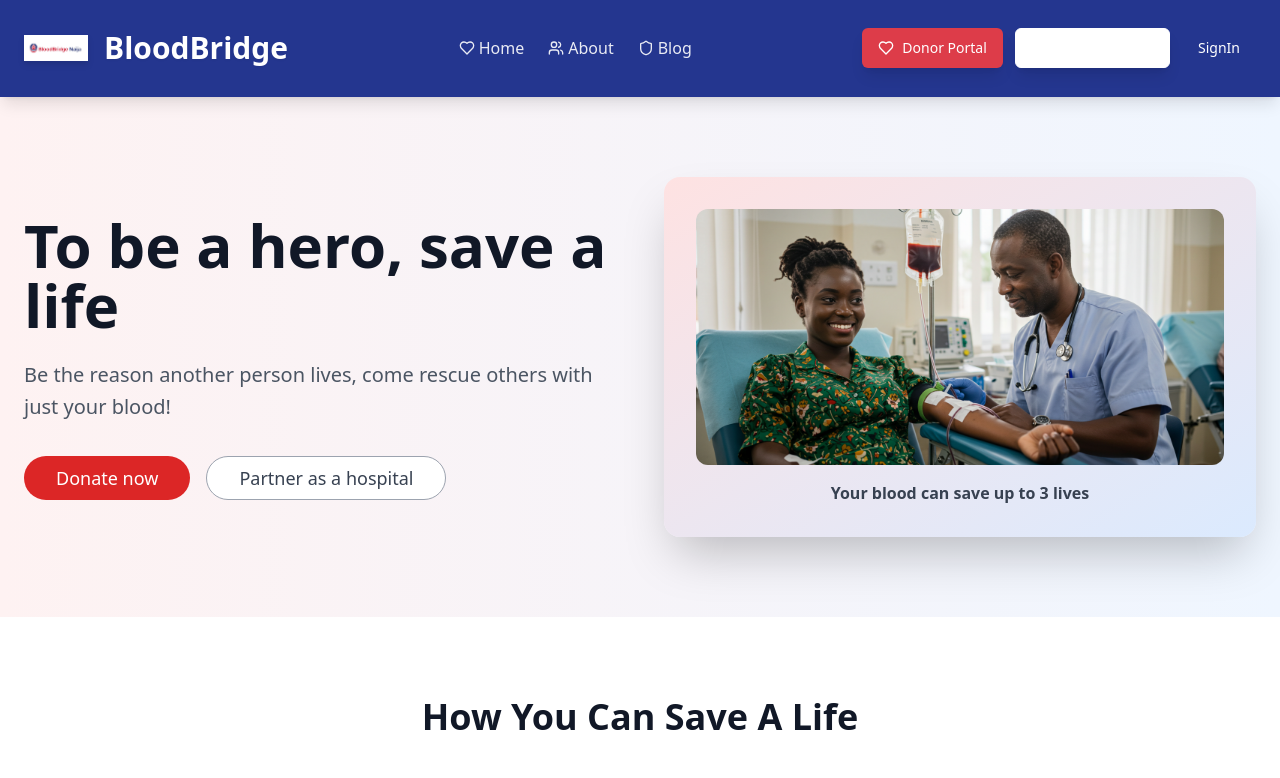
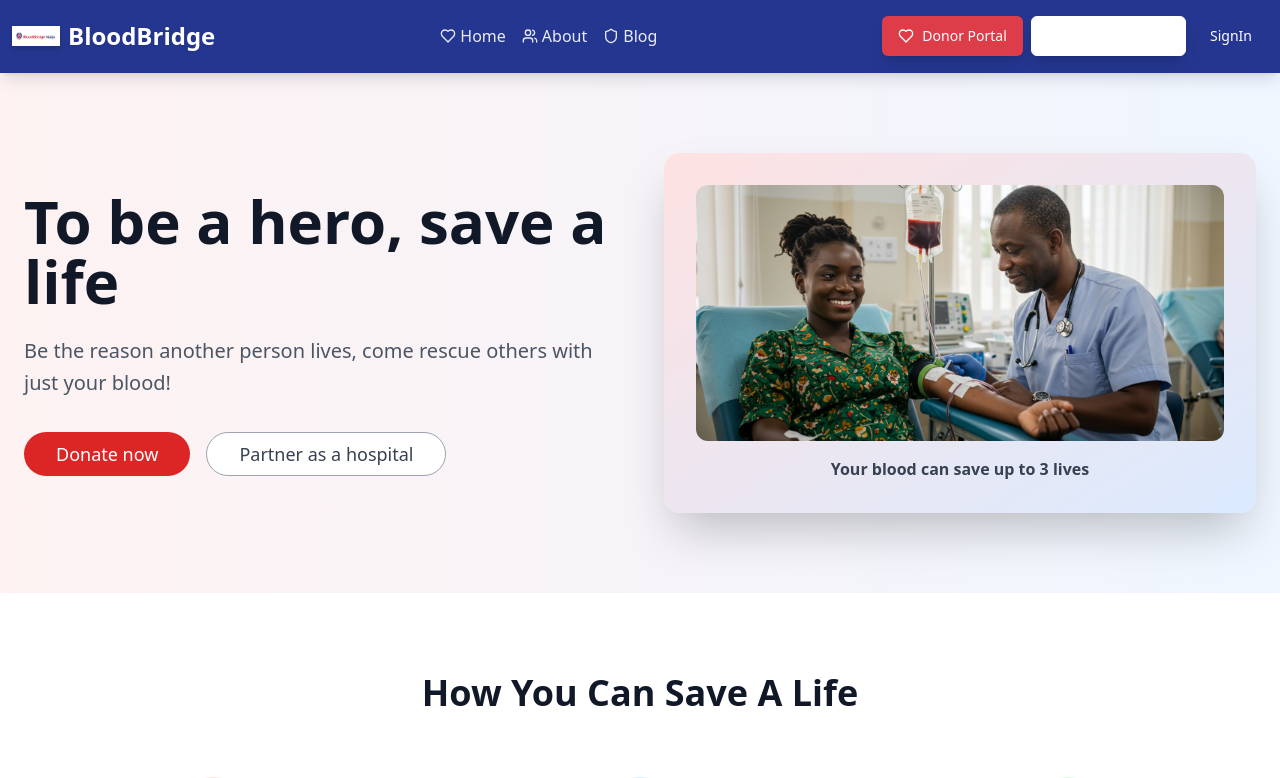
Before and after one commit to Bigdee001-dev/blood-bridge, a React (Vite) app: page / in a window 1280 px wide. Shown: the top 778 px of the page. Built offline with nearby package versions, Linux system fonts and the light colour scheme.

Commit message:
Reduce navigation bar width

```diff
--- a/src/components/MainNavigation.tsx
+++ b/src/components/MainNavigation.tsx
@@ -7,19 +7,19 @@ import { Heart, Users, Shield, MapPin, Menu } from "lucide-react";
 
 const MainNavigation = () => {
   return (
-    <nav className="sticky top-0 z-50 flex items-center justify-between px-6 py-4 bg-primary shadow-lg border-b border-primary/20">
-      <div className="flex items-center gap-4">
-        <div className="w-16 h-16 flex items-center justify-center">
+    <nav className="sticky top-0 z-50 flex items-center justify-between px-3 py-3 bg-primary shadow-lg border-b border-primary/20">
+      <div className="flex items-center gap-2">
+        <div className="w-12 h-12 flex items-center justify-center">
           <img
             src="/lovable-uploads/5a270a74-6bee-4b12-a0b5-f1d10ea44e22.png"
             alt="BloodBridge Logo"
-            className="h-14 object-contain drop-shadow-md"
+            className="h-10 object-contain drop-shadow-md"
           />
         </div>
-        <span className="text-primary-foreground text-xl lg:text-3xl font-black hidden sm:block drop-shadow-sm">BloodBridge</span>
+        <span className="text-primary-foreground text-lg lg:text-2xl font-black hidden sm:block drop-shadow-sm">BloodBridge</span>
       </div>
 
-      <div className="hidden md:flex items-center gap-6">
+      <div className="hidden md:flex items-center gap-4">
         <Link to="/" className="text-primary-foreground/90 hover:text-white transition-colors flex items-center gap-1 font-medium">
           <Heart className="w-4 h-4" />
           Home
@@ -34,7 +34,7 @@ const MainNavigation = () => {
         </Link>
       </div>
 
-      <div className="hidden lg:flex items-center gap-3">
+      <div className="hidden lg:flex items-center gap-2">
         <Link to="/donor-signup">
           <Button className="bg-accent hover:bg-accent/90 text-accent-foreground shadow-lg hover:shadow-xl transition-all duration-300 flex items-center gap-2">
             <Heart className="w-4 h-4" />
```
